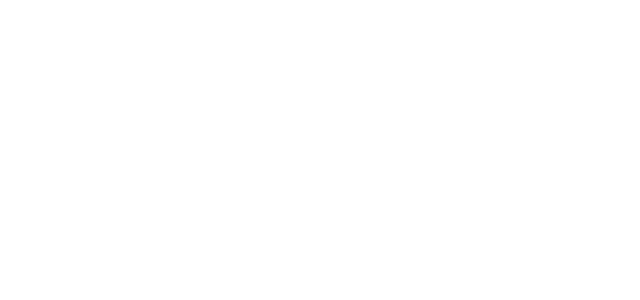
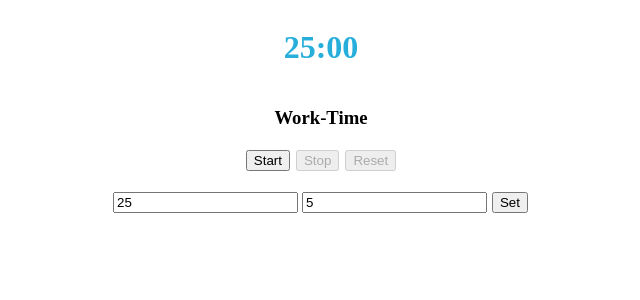
Before and after one commit to Logicalroots/React_project, a React app: page / in a window 1280 px wide. Shown: the top 300 px of the page, without its empty margins (319-959 px from the left). Built offline with nearby package versions, Linux system fonts and the light colour scheme.

Commit message:
commited

```diff
--- a/src/components/App.js
+++ b/src/components/App.js
@@ -1,9 +1,111 @@
-import React, {Component, useState} from "react";
+import React, { Component, useEffect, useState } from "react";
 import '../styles/App.css';
 
 const App = () => {
+
+  const [inputworkTime,setInputWorkTime]=useState(25);
+  const[inputBreakTime,setInputBreakTime]=useState(5);
+  const [min, setMin] = useState(25);
+  const [sec, setSec] = useState(0);
+  const [message, setMessage] = useState("Work-Time");
+  const[disableSet,setDisableSet]=useState(false);
+  const[disableStart,setDisableStart]=useState(false);
+  const[disableStop,setDisableStop]=useState(true);
+  const[disableReset,setDisableReset]=useState(true);
+  const[disableInput,setDisableInput]=useState(false);
+  const[play,setPlay]=useState(false);
+
+
+  useEffect(()=>{
+    // if(min==inputworkTime)
+    if(play){
+      if(sec>=0){
+        let timer=setInterval(()=>{
+          setSec(sec-1);
+        },1000)
+        return ()=>clearInterval(timer);
+      }
+      if(sec<0){
+        setMin(min-1);
+        setSec(9);
+
+      }
+
+    }
+
+  },[sec,play,min]);
+
+  const showMin = min < 10 ? "0" + min : min;
+  const showSec = sec < 10 ? "0" + sec : sec;
+
+  function set(event) {
+    event.preventDefault();
+
+    setDisableReset(false);
+    setDisableStop(true);
+
+    if(inputworkTime==0 && inputBreakTime==0){
+      setInputWorkTime(25);
+      setInputBreakTime(5);
+      return;
+    }
+    setMin(inputworkTime);
+    setSec(0);
+
+  }
+
+
+
+  function validate(val){
+    if(val<0)
+    return'';
+    return(val);
+  }
+
+  function start(){
+    setDisableStop(false);
+    setDisableInput(true);
+    setDisableSet(true);
+    setDisableStart(true);
+    setDisableReset(false);
+    setPlay(true);
+  }
+  function stop(){
+    setDisableStop(true);
+    setDisableInput(false);
+    setDisableSet(false);
+    setDisableStart(false)
+
+    setPlay(false);
+  }
+  function reset(){
+    setDisableReset(true);
+    setDisableStop(true);
+    setMin(25);
+    setSec(0);
+    setInputWorkTime(25);
+    setInputBreakTime(5);
+  }
   return (
-    <div id="main"></div>
+    <div id="main">
+      <h1>{showMin}:{showSec}</h1>
+      <h3>{message}</h3>
+      <div className="controls">
+        <button data-testid='start-btn' disabled={disableStart} onClick={start}>Start</button>
+        <button data-testid='stop-btn' disabled={disableStop} onClick={stop} >Stop</button>
+        <button data-testid='reset-btn' disabled={disableReset} onClick={reset}>Reset</button>
+      </div>
+      <div className="form">
+        <form action="">
+          <input id="work-duration" type="number" data-testid='work-duration' value={inputworkTime} placeholder="work duration" onChange={(e)=>setInputWorkTime(validate(e.target.value))} disabled={disableInput}  />
+
+          <input type="number" data-testid='break-duration' value={inputBreakTime} placeholder="break duration" onChange={(e)=>setInputBreakTime(validate(e.target.value))} disabled={disableInput}/>
+          <button data-testid='set-btn' onClick={set} disabled={disableSet} >Set</button>
+        </form>
+      </div>
+    </div>
+
+
   )
 }
 
--- a/src/styles/App.css
+++ b/src/styles/App.css
@@ -1,12 +1,26 @@
+
+#main {
+    display: flex;
+    flex-direction: column;
+    justify-content: center;
+    align-items: center;
+}
+
 h1 {
     color: #27aedb;
     text-align: center;
-    }
+}
+.controls{
+    margin-bottom: 15px;
+}
 
-
-button{
-    color: #27aedb;
+button {
+    /* color: #27aedb; */
     text-align: center;
     justify-content: center;
     align-items: center;
+    margin: 3px;
 }
+input{
+    margin: 2px;
+}
```
Also changed, not shown: 1 other file (tests, documents, lock files or other folders).
